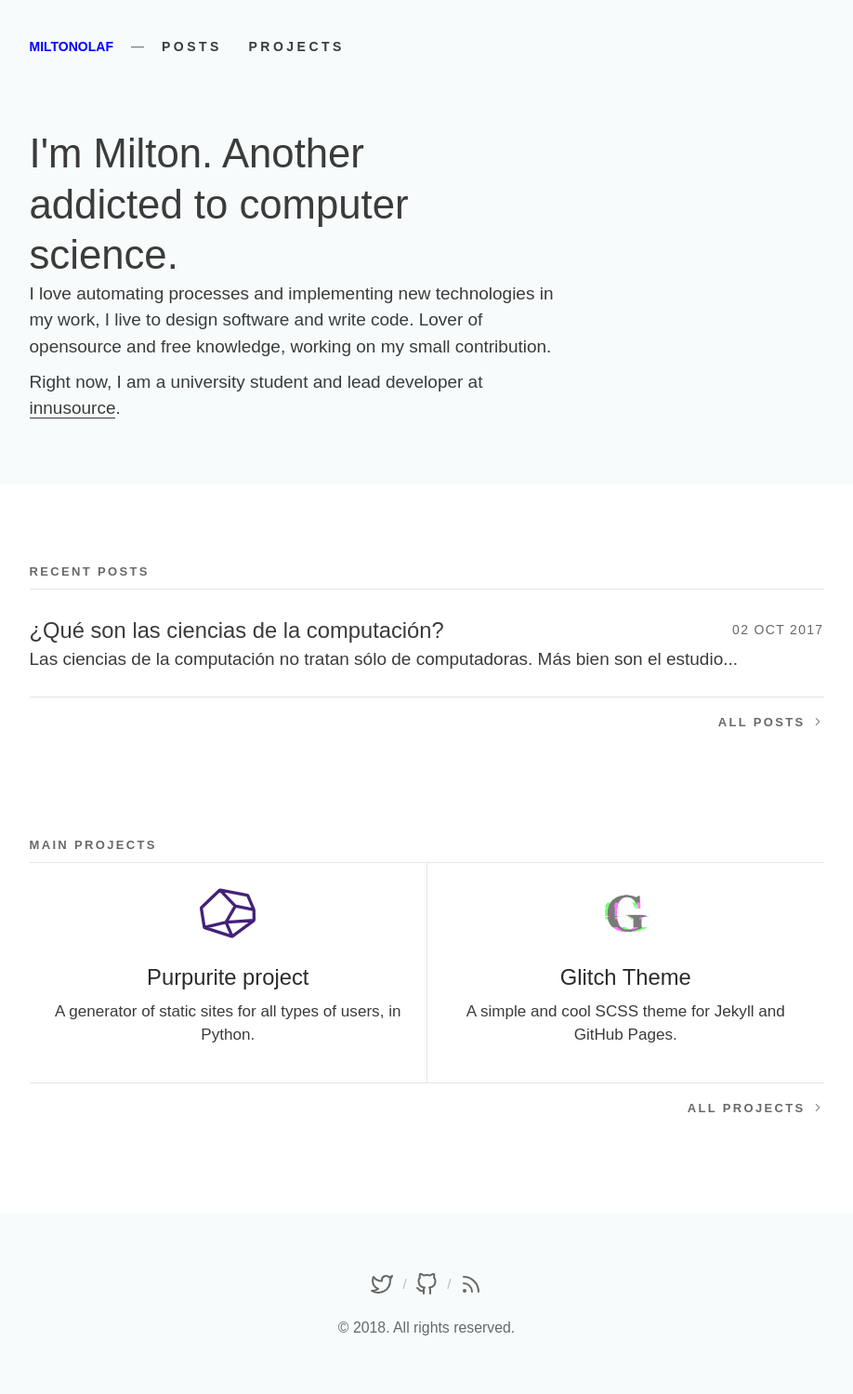
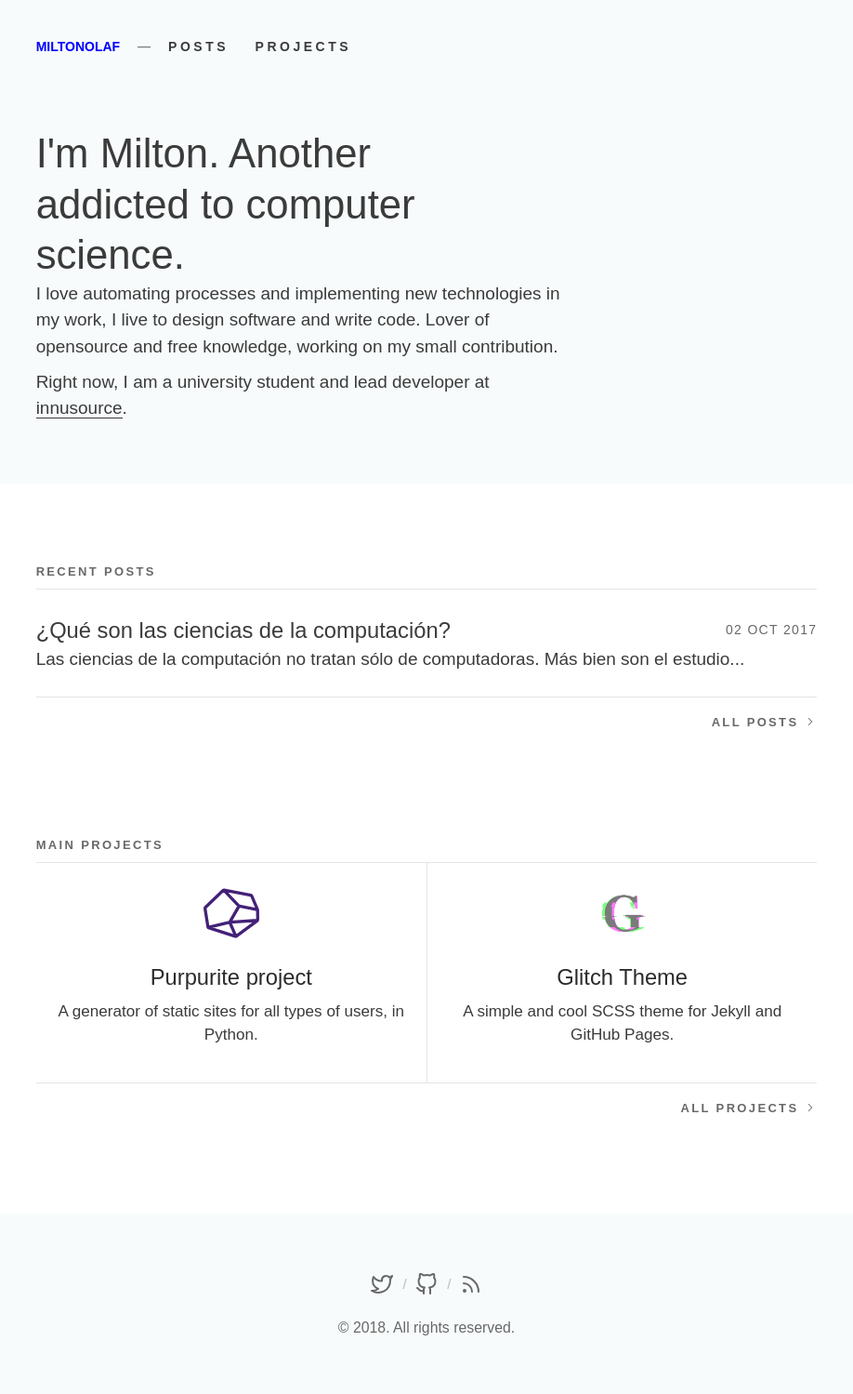
Before and after one commit to MiltonOlaf/miltonolaf.github.io, a Jekyll site: the page built from index.html, in a window 1280 px wide. Shown: the whole page at 93% size, without its empty margins (181-1099 px from the left). Built offline with Jekyll 4.4.1, drawn with Linux system fonts in a browser that asks for light colours; some web fonts are replaced.

Commit message:
readjust container

```diff
--- a/_sass/glitch/_layout.scss
+++ b/_sass/glitch/_layout.scss
@@ -11,11 +11,11 @@
 }
 .hero, #posts, #projects, header{
   .container{
-    max-width: 48rem;
+    max-width: 47.25rem;
   }
 }
 .sub-header{
   .container{
-    max-width: 48rem;
+    max-width: 47.25rem;
   }
 }
```
